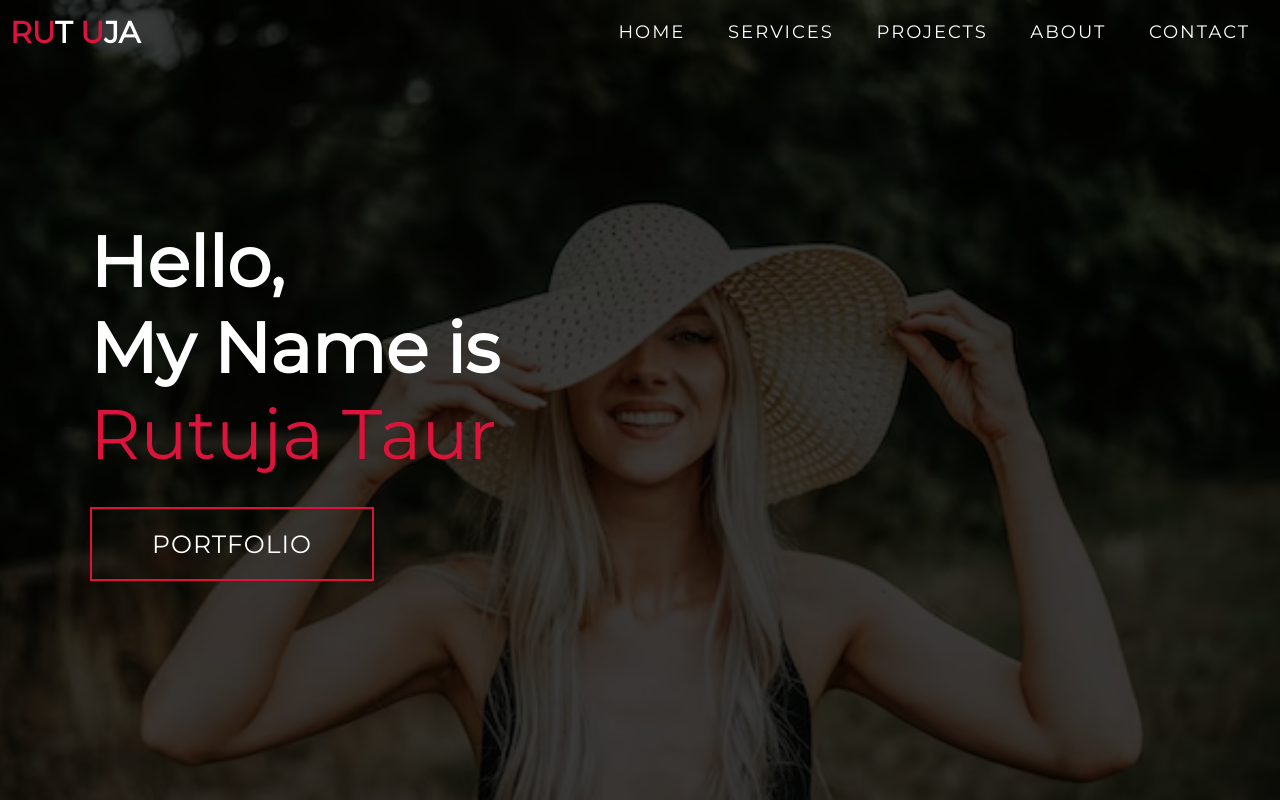
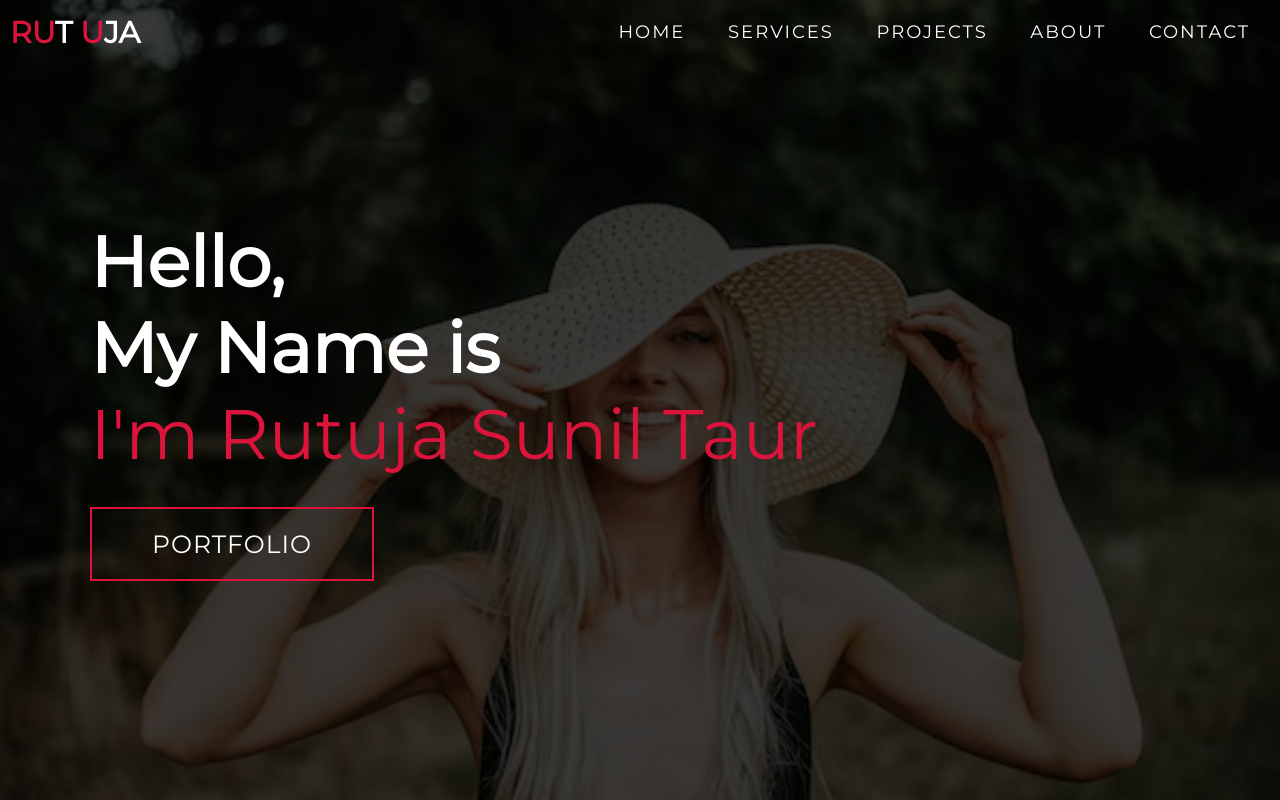
Before and after one commit to RutujaTaur/Portfolio, a plain HTML site: page index.html in a window 1280 px wide. Shown: the top 800 px of the page. Drawn offline with Linux system fonts and the light colour scheme.

Commit message:
Update index.html

```diff
--- a/index.html
+++ b/index.html
@@ -36,7 +36,7 @@
       <div>
         <h1>Hello, <span></span></h1>
         <h1>My Name is <span></span></h1>
-        <h1>Rutuja Taur <span></span></h1>
+        <h1>I'm Rutuja Sunil Taur <span></span></h1>
         <a href="#projects" type="button" class="cta">Portfolio</a>
       </div>
     </div>
```
